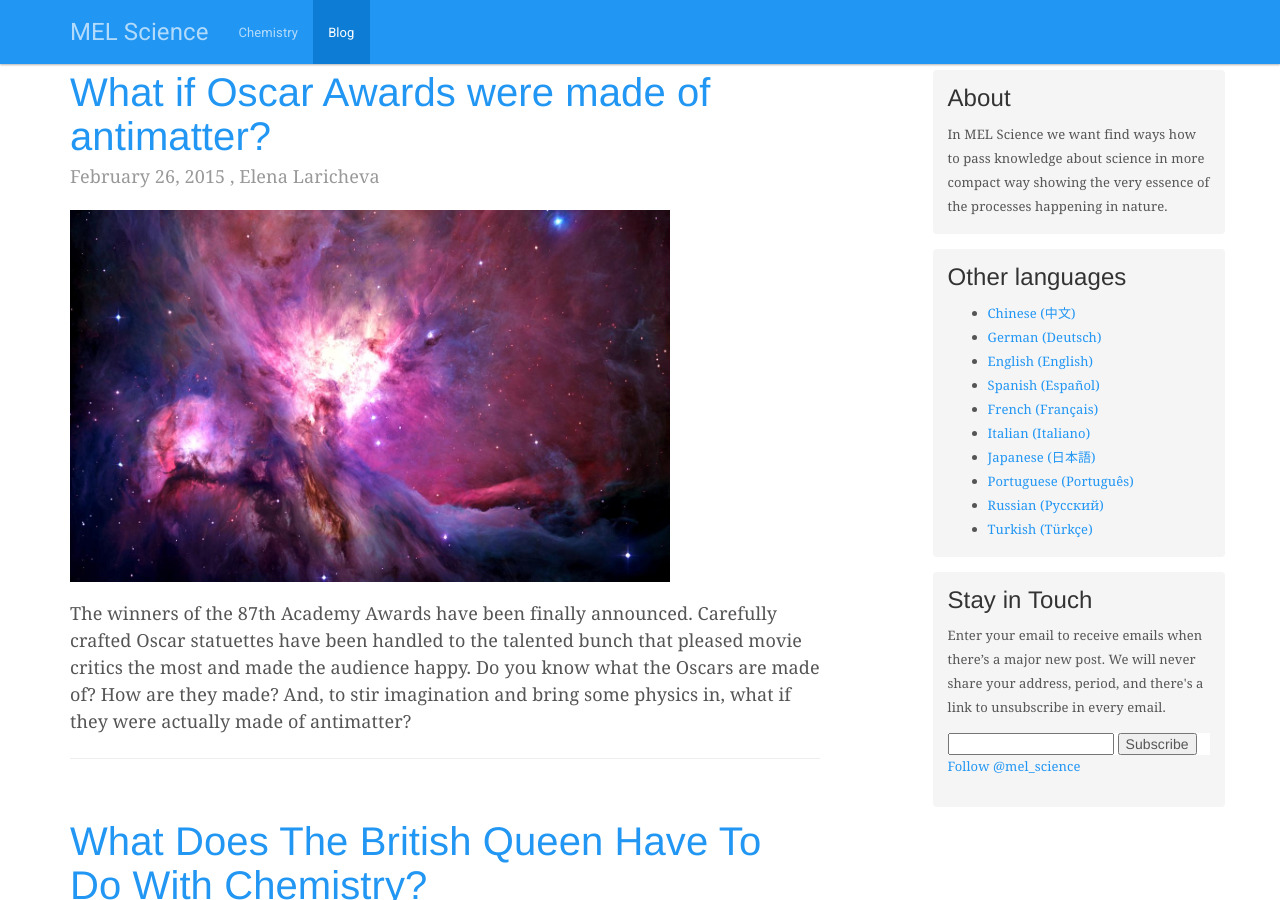
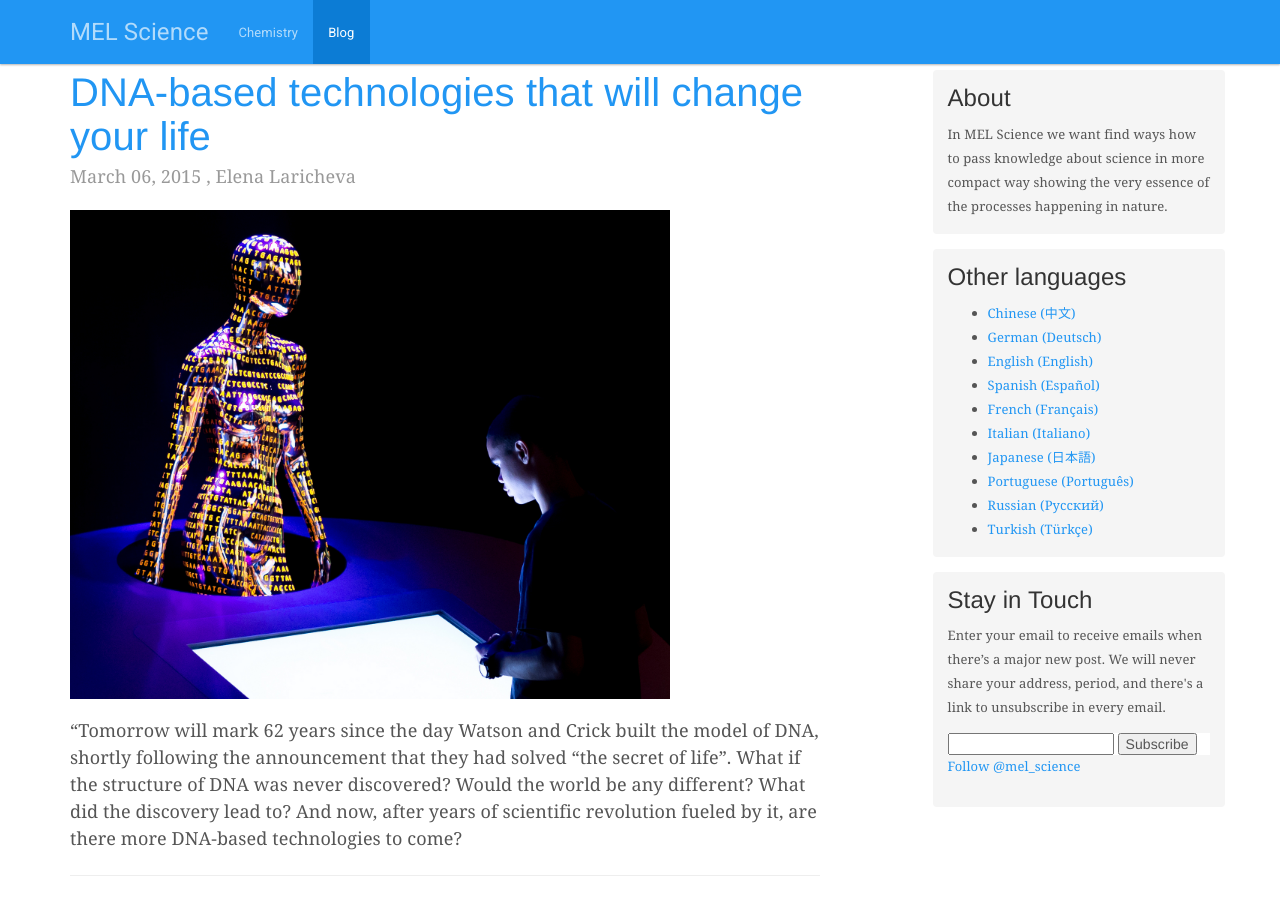
Before and after one commit to MELScience/blog.melscience.com, a Jekyll site: the page built from index.html, in a window 1280 px wide and 900 px high. Built offline with Jekyll 4.4.1, drawn with Linux system fonts in a browser that asks for light colours; nearby versions of some CDN libraries; comment, search, counter and statistics services are not loaded; some of the changed lines change nothing that is shown.

Commit message:
статья про ДНК

```diff
--- /dev/null
+++ b/en/2015-03-06-dna-based-technologies-that-will-soon-change-your-life.md
@@ -0,0 +1,87 @@
+---
+layout: blog-post
+title: DNA-based technologies that will change your life
+type: blog-post
+author:  Elena Laricheva
+post-image: <img src="/images/dnatechnologies1.jpg" width="600" height="489" alt="image">
+og-image: /images/oscar1.jpg
+language: en
+post-id: 2015-03-06
+publish-status: published
+
+---
+“Tomorrow will mark 62 years since the day Watson and Crick built the model of DNA, shortly following the announcement that they had solved “the secret of life”. What if the structure of DNA was never discovered? Would the world be any different? What did the discovery lead to? And now, after years of scientific revolution fueled by it, are there more DNA-based technologies to come?
+<!-- more -->
+
+---
+
+<img src="/images/dnatechnologies1.jpg" width="600" height="489" alt="oscar1">
+
+<a href="https://www.flickr.com/photos/vpickering/9163302956/sizes/l">Photo </a> by vpickering.
+
+##What if DNA was never discovered?
+
+We’d live in a pretty lame world, if that were the case. Even if we still landed on the moon. People dying of incurable diseases, societies experiencing catastrophic food shortages, screwed justice system and crime perpetrators walking around uncaught. Sounds like the world we currently live in? True, but mind you, ours is a much better version of what it was like 60 years ago.
+
+<img src="/images/dnatechnologies2.jpg" width="600" height="451" alt="image">
+
+<a href="https://www.flickr.com/photos/x-ray_delta_one/4083171263/sizes/l">Photo </a> by x-ray delta one.
+
+##What are antimony and copper added for?
+
+To many things that were previously deemed impossible. Scientists have cracked human genome, understood the passage of inherited traits, found cure for many genetic disorders, and learned to prevent them. They’ve explained how proteins came forth, developed antibiotics and antivirals, and tracked down our geographic origins. They’ve improved crops to better feed the world, advanced forensic and parenting analyses, and even put the British Royals in a very uncomfortable situation questioning their noble origins. Missed the story? Read about it here and watch this video to catch up:
+
+
+<iframe width="560" height="315" src="https://www.youtube.com/embed/yYY-usw9K_U" frameborder="0" allowfullscreen></iframe>
+
+<br>
+
+Are there more DNA-based technologies to come? There certainly are: some — already at work, others — yet to be developed and implemented. Below are just a few examples.
+
+##Liquid biopsy
+
+Anyone who’s ever lain on a medical table waiting for the biopsy to be taken has probably secretly wished that somebody could come up with a less invasive procedure to make that uncomfortable and often painful experience more bearable. Good news — scientists have done it! Named by the MIT Technology Review as <a href="https://www.flickr.com/photos/x-ray_delta_one/4083171263/sizes/l">one of the 10 breakthrough technologies of 2015</a>, liquid biopsy, which is based on a simple blood test, now offers a minimally invasive alternative. It allows clinicians to detect cancer early on, before patients start experiencing any symptoms.
+
+<img src="/images/dnatechnologies3.jpg" width="600" height="400" alt="image">
+
+<a href="https://www.flickr.com/photos/remolachaoficial/16372722562/sizes/o/">Photo </a> by Remolacha.net pics.
+
+How does it work? It analyzes the pieces of DNA shed by tumorous cells in the bloodstream and matches the information against the database of known cancer markers. You can learn more about it <a href="http://www.technologyreview.com/featuredstory/534991/liquid-biopsy/">here  </a>and <a href="http://www.technologyreview.com/featuredstory/529911/spotting-cancer-in-a-vial-of-blood/">here  </a>.
+
+
+
+
+
+## Internet of DNA
+
+With an eye on the nearest future, Global Alliance for Genomics and Health, Personal Genome Project and Google have started building a network that will incorporate all human genomes sequenced thus far and those that are yet to be sequenced. <a href="http://www.technologyreview.com/featuredstory/535016/internet-of-dna/">This collaborative initiative,</a> which encourages hospitals and researchers to share their data, will enable large-scale comparison of human genomes and quick diagnosis of rare diseases.
+
+## DNA-based data storage
+
+We live in the age of Big Data, which is hard to appreciate unless we look at the numbers. By 2012, we’ve generated 2.7 Zettabytes of digital information (2,700,000,000,000 Gb), 90% of which — over the course of just 2 years. Crazy, huh? Not really, if you compare it with the projected speed of 35 Zb per year starting 2020.
+
+
+
+<img src="/images/dnatechnologies4.png" width="600" height="240" alt="image">
+
+Image by Armen Ilikchyan
+
+
+
+
+
+
+
+To store so much data we need a high capacity storage. And DNA can be the one. The first person to suggest that was a Soviet physicist Mikhail Neiman, back in the late 1960s. But it wasn’t until 2012, when <a href="http://wyss.harvard.edu/viewpressrelease/93/">Harvard scientists successfully encoded 700Tb of data in a gram of DNA.  </a>. Another group then quickly topped their success by <a href="http://www.nature.com/news/synthetic-double-helix-faithfully-stores-shakespeare-s-sonnets-1.12279">encoding  154 of Shakespeare’s sonnets on small DNA segments. </a>.  And last month, Swiss researchers have claimed to have a way of <a href="https://www.ethz.ch/en/news-and-events/eth-news/news/2015/02/data-storage-for-eternity.html">preserving all the world’s data for nearly eternity in just 4 g of fossilized DNA </a> . What about data retrieval? They also say they can do it error-free.
+
+Deoxyribonucleic acid is a full name of the mighty molecule. Watson and Crick have rightly called the “secret of life”. Enjoy watching the video and appreciate its beauty and might:
+
+<iframe src="https://player.vimeo.com/video/60747882?color=ffcd1e&title=0&byline=0" width="600" height="338" frameborder="0" webkitallowfullscreen mozallowfullscreen allowfullscreen></iframe> <p><a href="https://vimeo.com/60747882">BBC Knowledge Explainer DNA</a> from <a href="https://vimeo.com/territorystudio">Territory</a> on <a href="https://vimeo.com">Vimeo</a>.</p>
+
+
+<a href="https://twitter.com/mel_science">Subscribe to our Twitter</a>!
+
+<!-- Begin Twitter follow -->
+<a href="https://twitter.com/mel_science" class="twitter-follow-button" data-show-count="false" data-size="large">Follow @mel_science</a>
+<script>!function(d,s,id){var js,fjs=d.getElementsByTagName(s)[0],p=/^http:/.test(d.location)?'http':'https';if(!d.getElementById(id)){js=d.createElement(s);js.id=id;js.src=p+'://platform.twitter.com/widgets.js';fjs.parentNode.insertBefore(js,fjs);}}(document, 'script', 'twitter-wjs');</script>
+<!-- End Twitter follow -->
```
Also changed, not shown: en/2015-02-16-british-queen-and-chemistry.md (+1 -0 lines), images/dnatechnologies1.jpg (added), images/dnatechnologies2.jpg (added), images/dnatechnologies3.jpg (added), images/dnatechnologies4.png (added).
